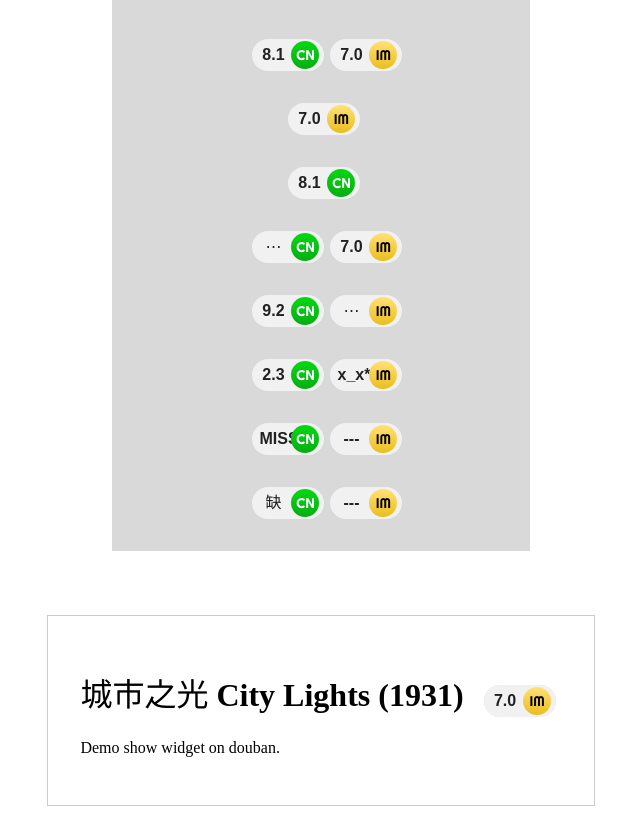
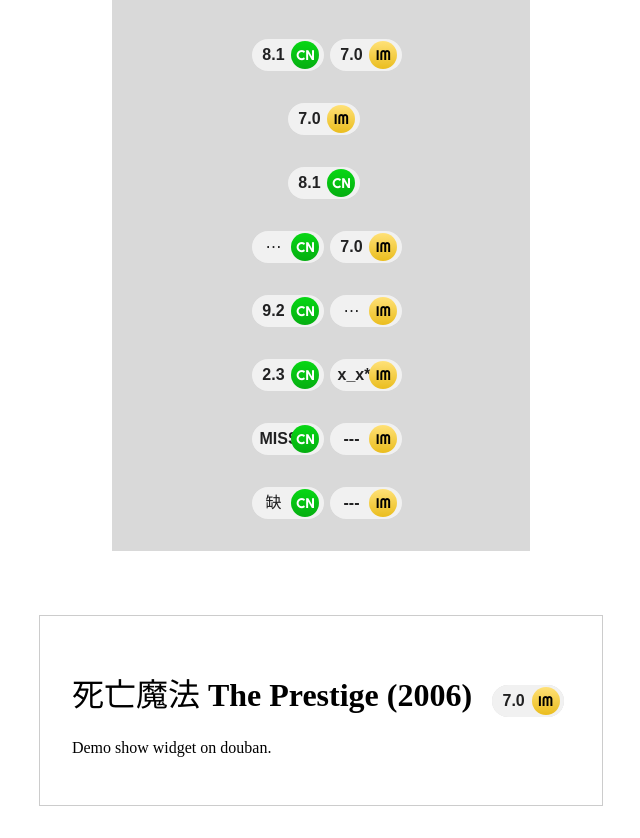
Before and after one commit to filmbudd/filmbudd-lite-widget, a website built with Vite: page index.html in a window 1280 px wide. Shown: the part 145-983 px from the top of the page, without its empty margins (319-959 px from the left). Built offline with nearby package versions, Linux system fonts and the light colour scheme.

Commit message:
Update filmbudd-lite-widget.png.

```diff
--- a/index.html
+++ b/index.html
@@ -1,11 +1,12 @@
 <!DOCTYPE html>
 <html lang="en">
+
 <head>
   <meta charset="UTF-8" />
-    <link rel="icon" type="image/svg+xml" href="/vite.svg" />
   <meta name="viewport" content="width=device-width, initial-scale=1.0" />
   <title>Filmbudd Lite Widget Design</title>
 </head>
+
 <body>
   <div id="app">
     <p>Filmbudd Lite Widget Design</p>
@@ -13,11 +14,12 @@
 
   <div id="container-douban">
     <h1>
-        <span property="v:itemreviewed">城市之光 City Lights</span>
-        <span class="year">(1931)</span>
+      <span property="v:itemreviewed">死亡魔法 The Prestige</span>
+      <span class="year">(2006)</span>
     </h1>
     <p>Demo show widget on douban.</p>
   </div>
   <script type="module" src="/src/main.ts"></script>
 </body>
+
 </html>
```
Also changed, not shown: filmbudd-lite-widget.png. Lines whose indentation alone changed are shown as unchanged.
